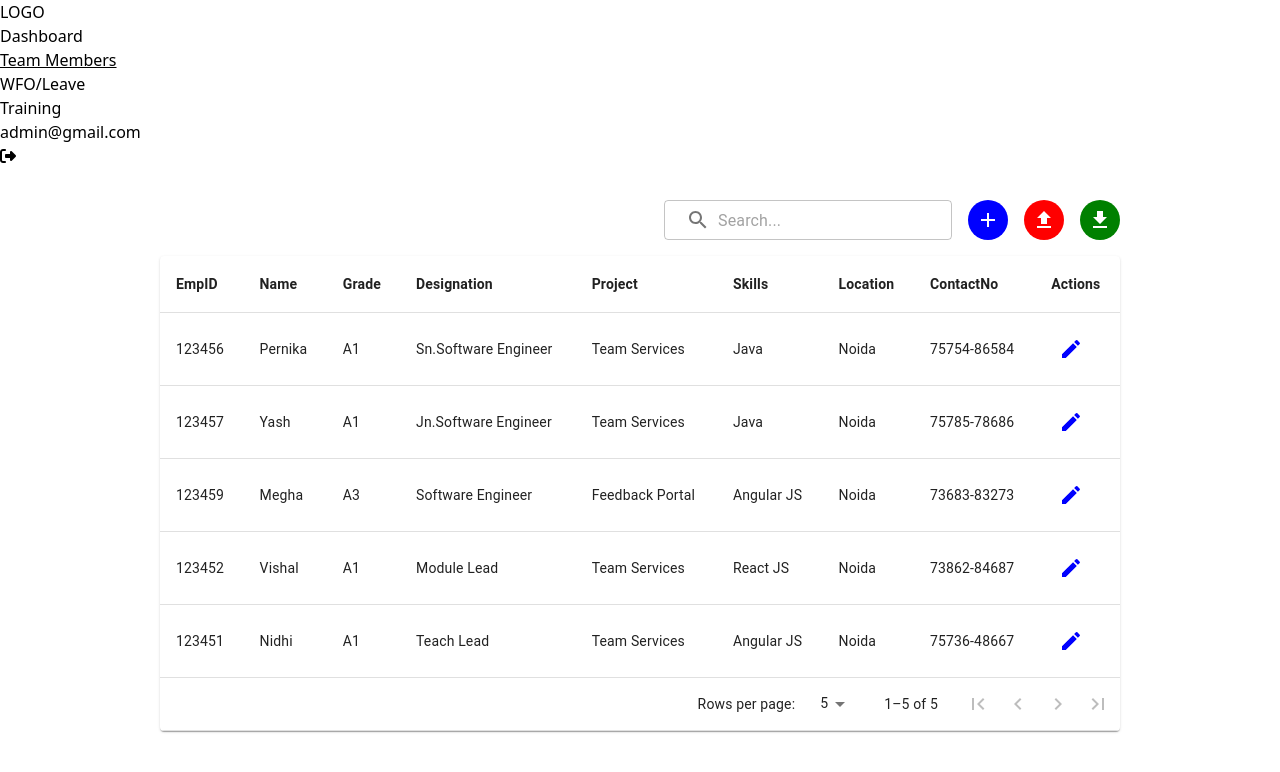
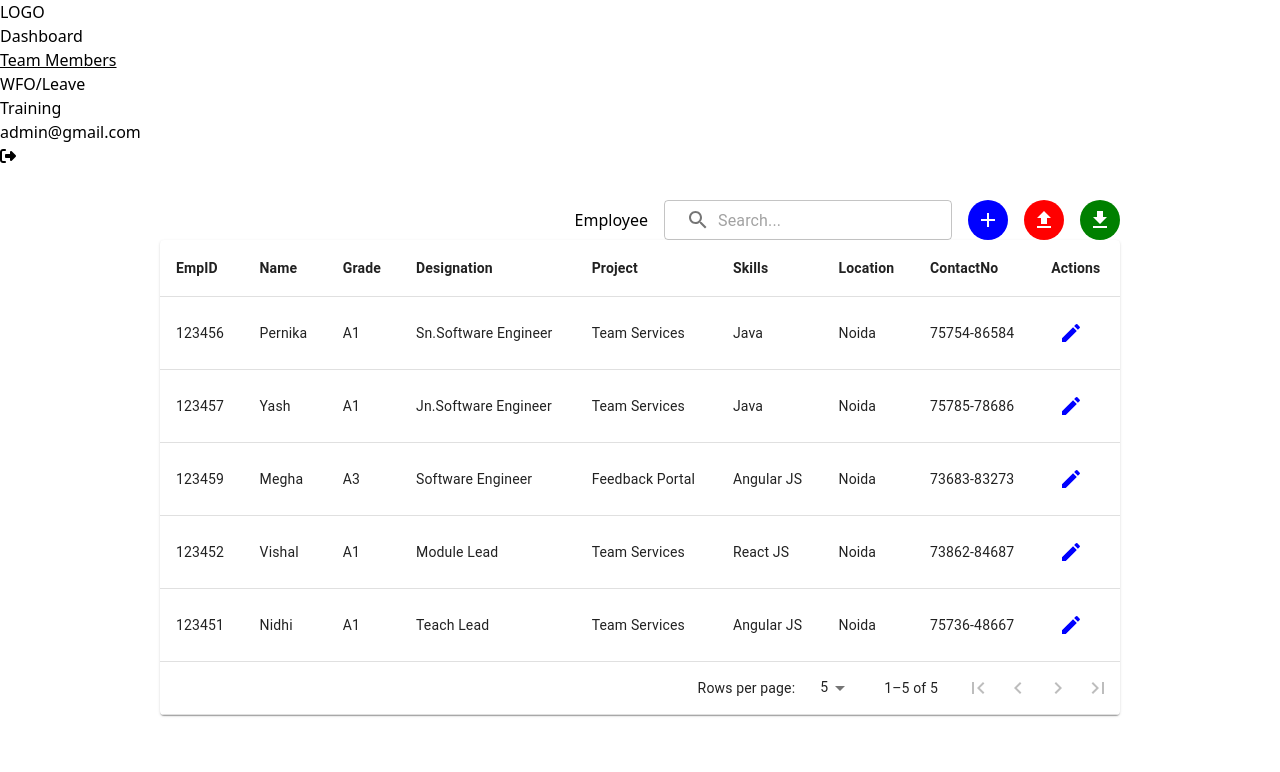
Before and after one commit to paridhigoyal23/Team-Service-UI, a React (Vite) app: page /Team-Service-UI/teammembers in a window 1280 px wide. Shown: the top 772 px of the page. Built offline with nearby package versions, Linux system fonts and the light colour scheme.

Commit message:
Added typography in search bar

```diff
--- a/src/components/components/TeamMembersTable.jsx
+++ b/src/components/components/TeamMembersTable.jsx
@@ -1,5 +1,5 @@
 import * as React from 'react';
-;
+
 import PropTypes from 'prop-types';
 import { useTheme } from '@mui/material/styles';
 import Box from '@mui/material/Box';
@@ -23,6 +23,7 @@ import UploadIcon from '@mui/icons-material/Upload';
 import DownloadIcon from '@mui/icons-material/Download';
 import SearchIcon from '@mui/icons-material/Search';
 import {TextField,Tooltip} from '@mui/material';
+import Typography from '@mui/material/Typography';
 
 function TablePaginationActions(props) {
   const theme = useTheme();
@@ -138,11 +139,17 @@ export default function CustomPaginationActionsTable() {
       <Box sx={{
         display: 'flex',
         alignItems: 'center',
-        marginBottom: 2,
         gap: 2,
         justifyContent: 'flex-end'
       }}>
-        <TextField
+        <Typography
+            variant='inherit'
+            noWrap
+            sx={{ color:'' ,display: { xs: 'none', sm: 'block' } }}
+          >
+            Employee
+          </Typography>
+       <TextField
           variant="outlined"
           size="small"
           placeholder="Search..."
@@ -150,12 +157,11 @@ export default function CustomPaginationActionsTable() {
           onChange={handleSearchChange}
           InputProps={{
             startAdornment: (
-              <IconButton sx={{ padding: 1 }}>
+              <IconButton sx={{ padding: 1}}>
                 <SearchIcon />
               </IconButton>
             ),
-          }}
-        />
+          }}/>
 
         <Tooltip title="Add Employee">
           <IconButton sx={{backgroundColor: 'blue', color: 'white','&:hover': {backgroundColor: 'darkblue'}}}>
```
